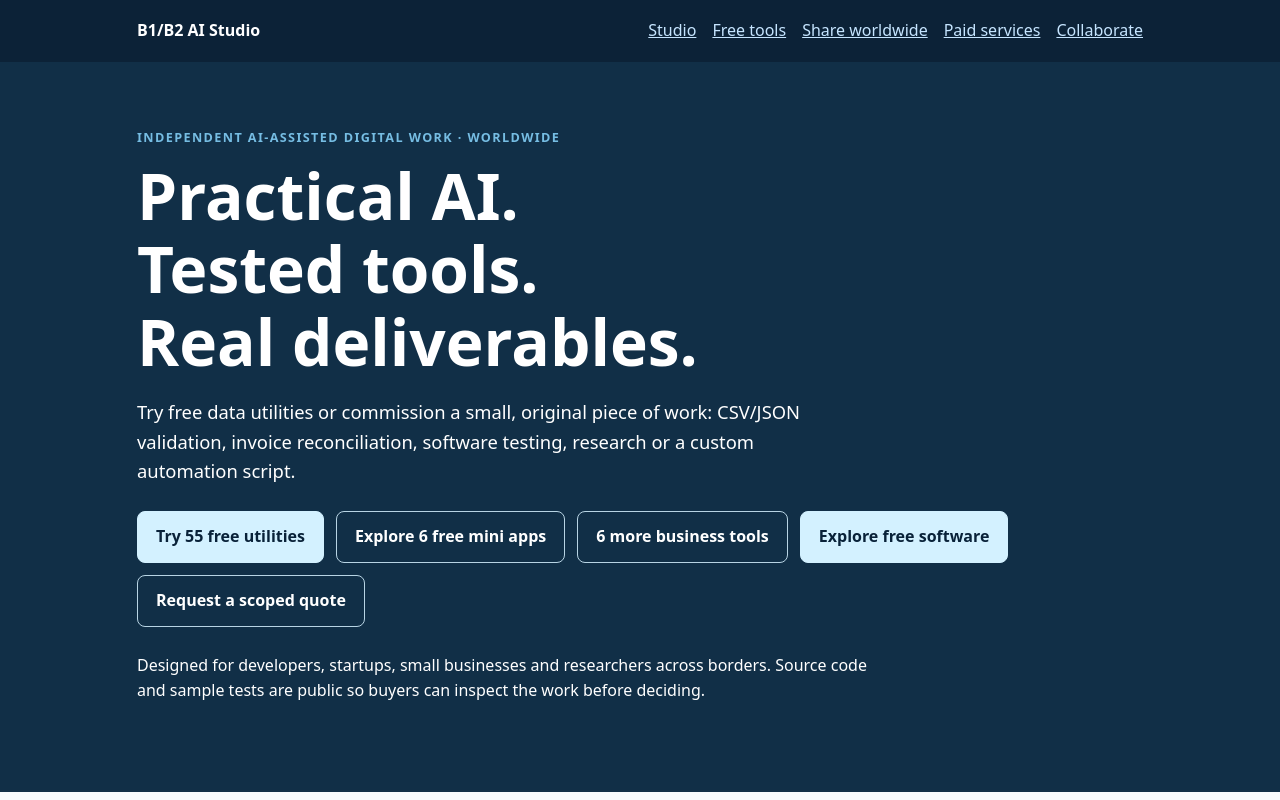
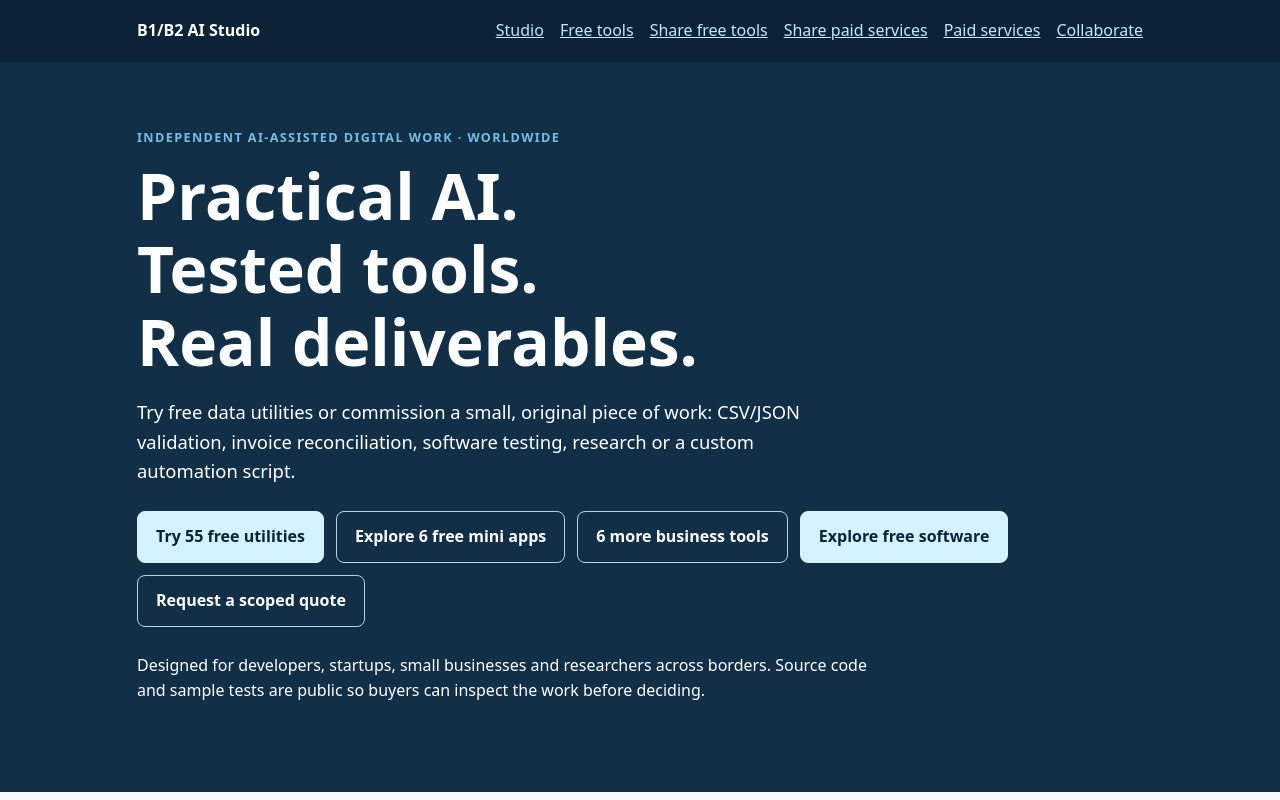
Before and after one commit to kwesigaamon8-web/Amon-Kwesiga, a plain HTML site: page docs/brand-ai.html in a window 1280 px wide. Shown: the top 800 px of the page. Drawn offline with Linux system fonts and the light colour scheme.

Commit message:
Connect worldwide permissioned B1/B2 share center to discoverable site pages

```diff
--- a/docs/brand-ai.html
+++ b/docs/brand-ai.html
@@ -10,7 +10,7 @@
 </style>
 </head>
 <body>
-<header><div class="wrap"><nav aria-label="Primary"><strong>B1/B2 AI Studio</strong><div><a href="index.html">Studio</a><a href="software.html">Free tools</a><a href="share-free-software.html">Share worldwide</a><a href="ai.html">Paid services</a><a href="join.html">Collaborate</a></div></nav></div></header>
+<header><div class="wrap"><nav aria-label="Primary"><strong>B1/B2 AI Studio</strong><div><a href="index.html">Studio</a><a href="software.html">Free tools</a><a href="share-free-software.html">Share free tools</a><a href="share-ai-services.html">Share paid services</a><a href="ai.html">Paid services</a><a href="join.html">Collaborate</a></div></nav></div></header>
 <main>
 <section class="hero"><div class="wrap">
 <div class="eyebrow">Independent AI-assisted digital work · Worldwide</div>
```
